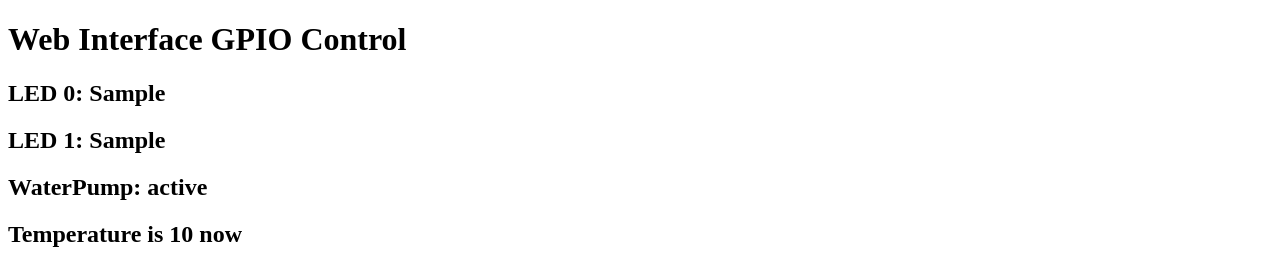
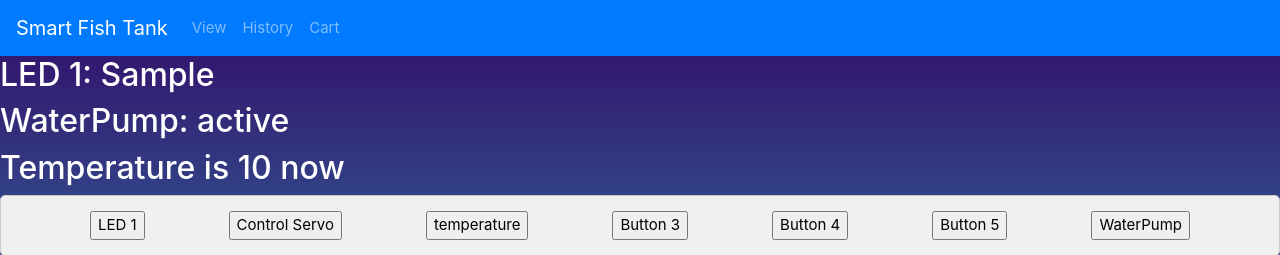
Before and after one commit to JackChen5566/IOT_Project, a Django app: template APP/Django/templates/index.html in a window 1280 px wide. Shown: the top 255 px of the page. Run offline with Django 3.2, Linux system fonts and the light colour scheme; the template is opened without the code that fills it: most values are stand-ins (such as "Sample title", 1, 10 or a date in 2020).

Commit message:
update CSS and video link

```diff
--- a/APP/Django/templates/index.html
+++ b/APP/Django/templates/index.html
@@ -1,10 +1,12 @@
-<!-- templates/index.html -->
-
 <!DOCTYPE html>
 <html lang="en">
 <head>
-    <style>
-        /* Add CSS styles for button container */
+    <meta charset="UTF-8">
+    <meta name="viewport" content="width=device-width, initial-scale=1.0">
+    <link rel="stylesheet" href="https://cdn.jsdelivr.net/npm/bootstrap@4.6.2/dist/css/bootstrap.min.css" integrity="sha384-xOolHFLEh07PJGoPkLv1IbcEPTNtaed2xpHsD9ESMhqIYd0nLMwNLD69Npy4HI+N" crossorigin="anonymous">
+    <script src="https://cdn.jsdelivr.net/npm/jquery@3.5.1/dist/jquery.slim.min.js" integrity="sha384-DfXdz2htPH0lsSSs5nCTpuj/zy4C+OGpamoFVy38MVBnE+IbbVYUew+OrCXaRkfj" crossorigin="anonymous"></script>
+    <script src="https://cdn.jsdelivr.net/npm/bootstrap@4.6.2/dist/js/bootstrap.bundle.min.js" integrity="sha384-Fy6S3B9q64WdZWQUiU+q4/2Lc9npb8tCaSX9FK7E8HnRr0Jz8D6OP9dO5Vg3Q9ct" crossorigin="anonymous"></script>
+        <style>
         #buttonContainer {
             display: flex;
             flex-wrap: wrap;
@@ -14,17 +16,55 @@
             border: 1px solid #ccc; /* Gray border */
             border-radius: 5px; /* Rounded corners */
         }
+        body {
+            margin: 0;
+            padding: 0;
+            font-size: 15px;
+            background-image: linear-gradient(to top, #30cfd0 0%, #330867 100%);
+            color: #ffffff;
+        }
 
-        /* Add CSS styles for each button */
         .button {
             margin: 5px; /* Margin between buttons */
         }
+        div {
+            text-align: center;
+        }
+        img {
+            width: 40%;
+            height: auto;
+            display: block;
+            margin: auto;
+        }
+
+        .fnav{
+          text-align: center;
+        }
+
     </style>
     <!-- your head content -->
 </head>
 <body>
-    <h1>Web Interface GPIO Control</h1>
-    <h2>LED 0: {{ states.0 }}</h2>
+<nav class="navbar navbar-expand-lg navbar-dark bg-primary">
+    <a class="navbar-brand" href="#">Smart Fish Tank</a>
+    <button class="navbar-toggler" type="button" data-toggle="collapse" data-target="#navbarNavDropdown" aria-controls="navbarNavDropdown" aria-expanded="false" aria-label="Toggle navigation">
+      <span class="navbar-toggler-icon"></span>
+    </button>
+    <div class="collapse navbar-collapse" id="navbarNavDropdown">
+      <ul class="navbar-nav">
+        <li class="nav-item">
+          <a class="nav-link" href="#">View</a>
+        </li>
+        <li class="nav-item">
+          <a class="nav-link" href="#">History</a>
+        </li>
+        <li class="nav-item">
+          <a class="nav-link" href="#">Cart</a>
+        </li>
+      </ul>
+    </div>
+</nav>
+
     <h2>LED 1: {{ states.1 }}</h2>
     <h2>WaterPump: {{pumpstate}}</h2>
     <h2>Temperature is {{temperature}} now</h2>
@@ -32,9 +72,6 @@
     <!-- Gray box container for buttons -->
     <div id="buttonContainer">
         <!-- First Row of Buttons -->
-        <div class="button">
-            <input type='button' onClick='changed(0)' value='LED 0'/>
-        </div>
         <div class="button">
             <input type='button' onClick='changed(1)' value='LED 1'/>
         </div>
@@ -59,6 +96,12 @@
             <input type='button' onClick='pump_run()' value='WaterPump'/>
         </div>
     </div>
+    <br/>
+    <div>
+	<img src="http://192.168.58.57:8080/?action=stream" />
+    </div>
+
+    <br/>
 
     <script>
         function changed(led) {
```
